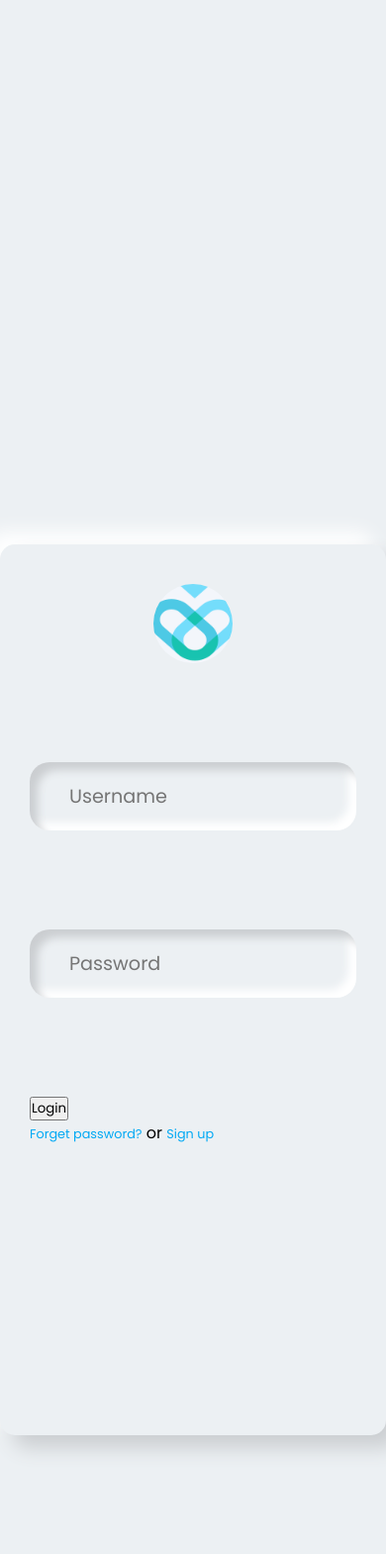
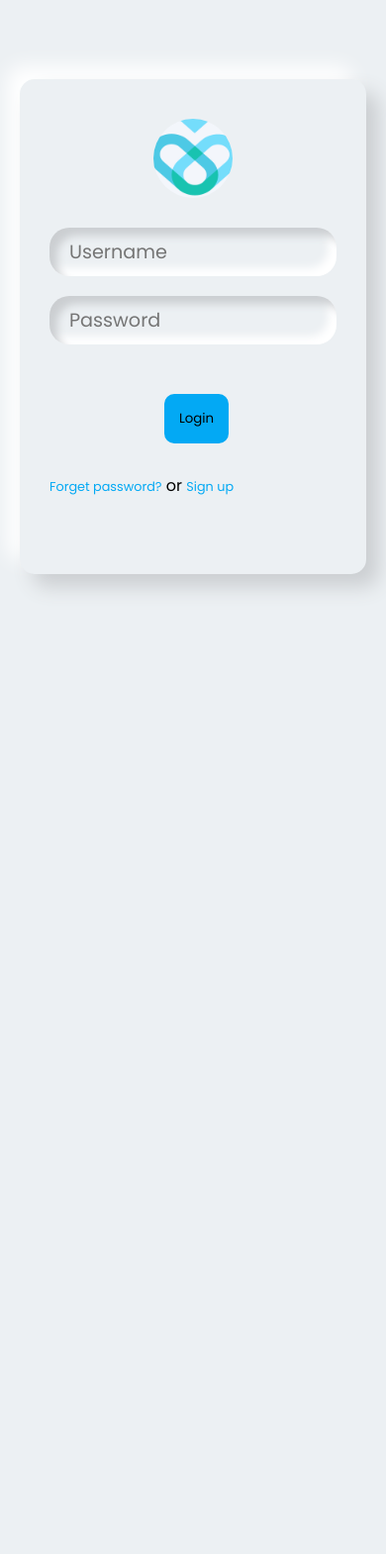
Before and after one commit to nandhu00000/park--django, a Django app: page /loginform in a window 390 px wide. Shown: the top 1570 px of the page at 99% size. After the commit the page ends 597 px from the top, so only its background shows below. Run offline with Django 4.2, Linux system fonts and the light colour scheme.

Commit message:
correct log in page resolutions

```diff
--- a/static/log.css
+++ b/static/log.css
@@ -1,6 +1,6 @@
 /* Importing fonts from Google */
 @import url('https://fonts.googleapis.com/css2?family=Poppins:wght@300;400;500;600;700;800;900&display=swap');
-
+/* @media (min-width: 1200px){ */
 /* Reseting */
 * {
     margin: 0;
@@ -78,7 +78,7 @@ img{
     color: #555;
 }
 
-.wrapper {
+/* .wrapper {
     max-width: 350px;
     min-height: 500px;
     margin: 80px auto;
@@ -86,7 +86,7 @@ img{
     background-color: #ecf0f3;
     border-radius: 15px;
     box-shadow: 13px 13px 20px #cbced1, -13px -13px 20px #fff;
-}
+} */
 .wrapper .btn:hover {
     background-color: #039BE5;
 }
@@ -110,10 +110,49 @@ img{
      padding-top: 40px;
 }
 
- @media(max-width: 525px) {
+.log {
+    margin-left: 40%;
+    padding: 15px;
+    border: none;
+    margin-top: 30px;
+    margin-bottom: 30px;
+    border-radius: 10px;
+    background-color: #03A9F4;
+}
+
+/* @media (max-width: 1500px)
+{
     .wrapper {
         max-width: 600;
         height: 900px;
+        margin-bottom: 40px;
+        margin: 55px auto;
+        padding: 40px 30px 30px 30px;
+        background-color: #ecf0f3;
+        border-radius: 15px;
+        box-shadow: 13px 13px 20px #cbced1, -13px -13px 20px #fff;
+    }
+    .wrapper .form-field input {
+        width: 100%;
+        display: block;
+        border: none;
+        outline: none;
+        background: none;
+        font-size: 1.2rem;
+        color: #666;
+        padding: 20px 35px 20px 30px;
+        margin-top: 70px;
+        margin-bottom: 100px;}}
+        /* border: 1px solid red; }*/
+
+/*
+
+
+
+@media screen and (max-width: 480px) {
+    .wrapper {
+        max-width: 500px;
+        height: 800px;
         margin-bottom: 40px;
         margin: 550px auto;
         padding: 40px 30px 30px 30px;
@@ -130,18 +169,13 @@ img{
         font-size: 1.2rem;
         color: #666;
         padding: 20px 35px 20px 30px;
-        margin-top: 70px;
-        margin-bottom: 100px;
+        margin-top: 75px;
+        margin-bottom: 30px;
         /* border: 1px solid red; */
-    }
-
-
- }
-
- @media(max-width: 400px) {
+    @media (min-height: 850px) {
             .wrapper {
-        max-width: 600;
-        height: 900px;
+                max-width: 500px;
+                height: 800px;
                 margin-bottom: 40px;
                 margin: 550px auto;
                 padding: 40px 30px 30px 30px;
@@ -149,6 +183,7 @@ img{
                 border-radius: 15px;
                 box-shadow: 13px 13px 20px #cbced1, -13px -13px 20px #fff;
             }
+
             .wrapper .form-field input {
                 width: 100%;
                 display: block;
@@ -158,9 +193,6 @@ img{
                 font-size: 1.2rem;
                 color: #666;
                 padding: 20px 35px 20px 30px;
-        margin-top: 70px;
-        margin-bottom: 100px;
-        /* border: 1px solid red; */
-    }
-
- }
+                margin-top: 75px;
+                margin-bottom: 30px;
+                /* border: 1px solid red; */}}
--- a/templates/logpro.html
+++ b/templates/logpro.html
@@ -19,7 +19,7 @@
                     <span class="fas fa-key"></span>
                     <input type="password" name="password" id="pwd" placeholder="Password">
                 </div>
-                <button class="btn mt-3">Login</button>
+                <button class="btn mt-3 log">Login</button>
             </form>
             <div class="text-center fs-6">
                 <a href="#">Forget password?</a> or <a href="{%  url 'register' %}">Sign up</a>
```
Lines whose indentation alone changed are shown as unchanged.
